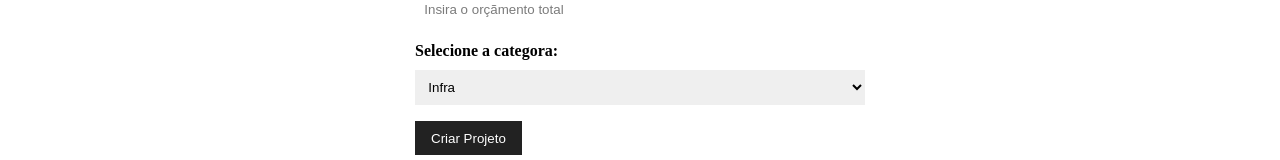
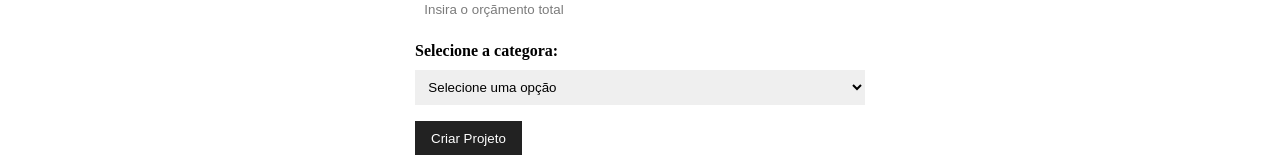
Before and after one commit to Gui-Voigt/HoraDeCodar, a React (Vite) app: page /newproject in a window 1280 px wide. Shown: the part 393-553 px from the top of the page. Built offline with nearby package versions, Linux system fonts and the light colour scheme; data requests are answered from the project's data file.

Commit message:
método POST

```diff
--- a/src/components/Form/Select.jsx
+++ b/src/components/Form/Select.jsx
@@ -4,7 +4,8 @@ function Select ({text, name, handleOnChange, options ,value}){
     return(
         <div className={styles.form_control}>
             <label htmlFor={name}>{text}:</label>
-            <select name={name} id={name}>
+            <select name={name} id={name} onChange={handleOnChange} value={value || ''}>
+                <option>Selecione uma opção</option>
                 {options.map(
                     (option) => (
                         <option value={option.id} key={option.id}>
```
